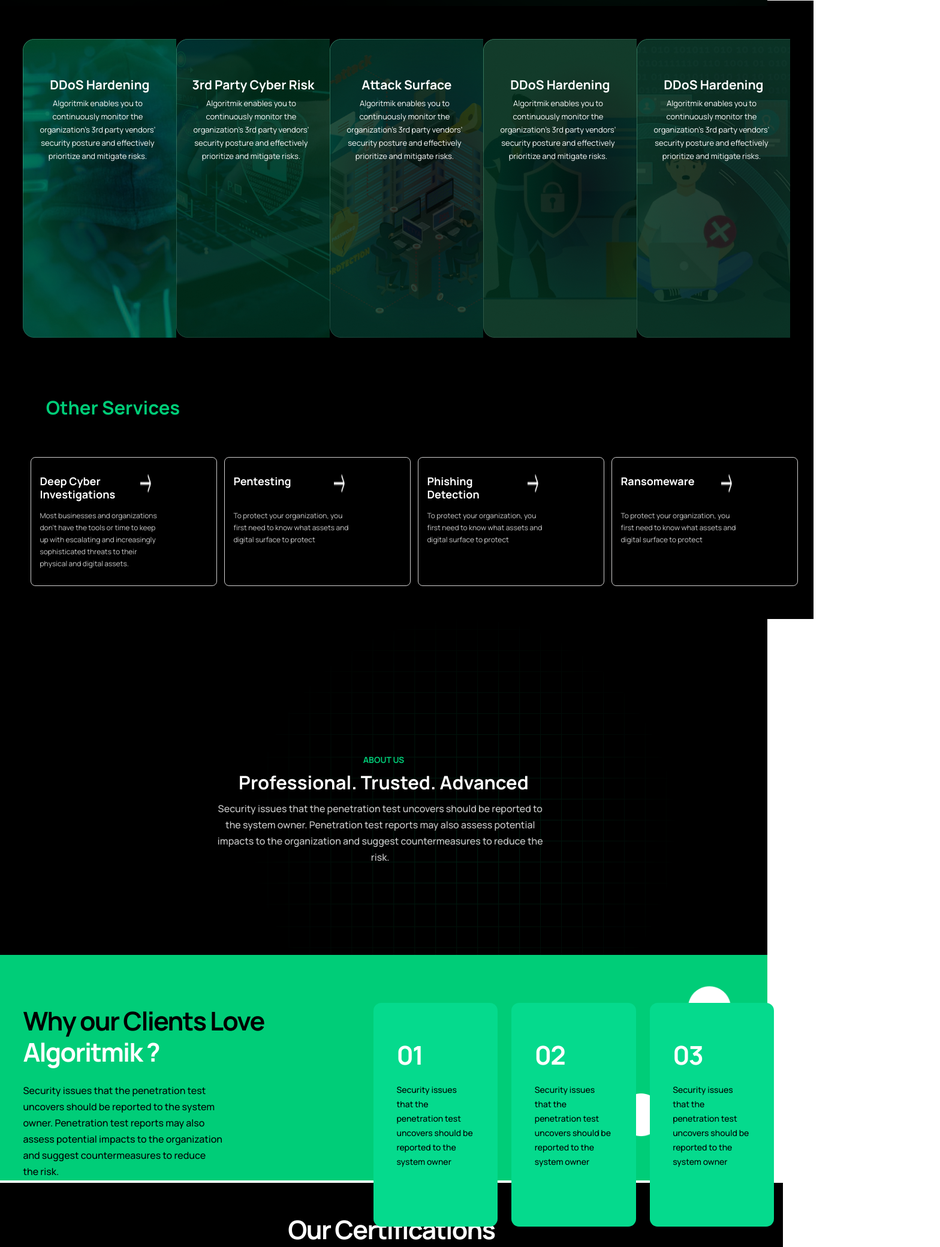
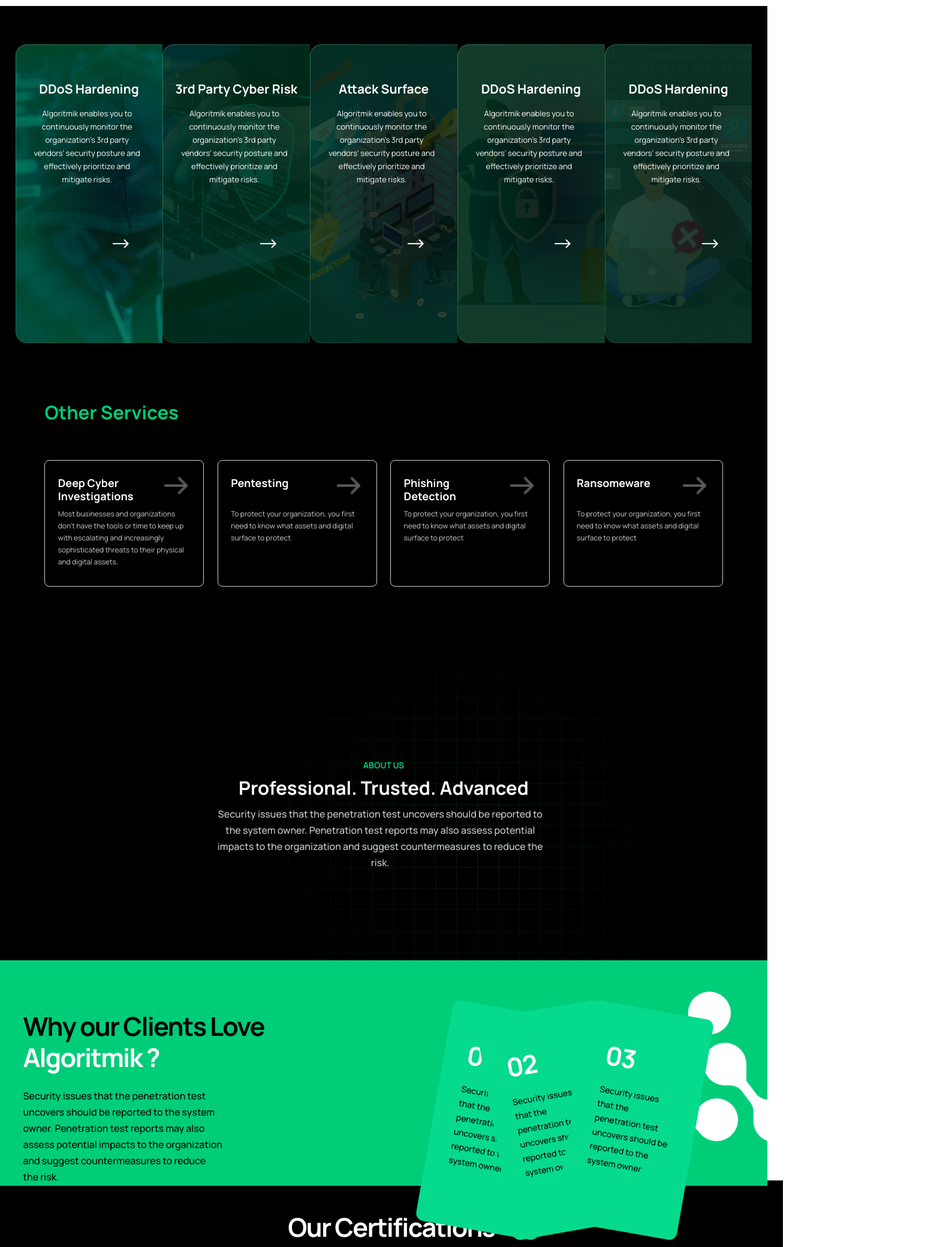
Before and after one commit to Harisht2811/Algo, a Gatsby site: page / in a window 1280 px wide. Shown: the part 719-2798 px from the top of the page at 60% size, 1568 px wide, since content can reach past the window. Built offline with nearby package versions, Linux system fonts and the light colour scheme; Gatsby itself is replaced by a stand-in of ours.

Commit message:
oct 31 15.51

```diff
--- a/src/component/homepage/algolove/algolove.css
+++ b/src/component/homepage/algolove/algolove.css
@@ -17,7 +17,7 @@
     display: inline-flex;
     position: absolute;
     top: 80px;
-    left:600px;
+    left:800px;
 
 }
 #titlealgotext{
@@ -51,8 +51,29 @@
 width:17%;
 border-radius: 13px;
 padding: 8% 5%;
-margin: 0 0 0 3%;
+margin: 0 0 0 -14%;
+transform: rotate(-10deg);
+
 }
+.issueCard1{
+    background-color: #05DA8D;
+    height: 250px;
+    width:17%;
+    border-radius: 13px;
+    padding: 8% 5%;
+    margin: 0 0 0 -10%;
+    transform: rotate(10deg);
+
+}
+.issueCard:hover{
+    transform: none;
+    margin: 0 0 0 2%;
+}
+.issueCard1:hover{
+    transform: none;
+    margin: 0 0 0 2%;
+
+    }
 #numberText{
     font-family: Manrope;
     font-size: 43px;
--- a/src/component/homepage/algolove/algolove.js
+++ b/src/component/homepage/algolove/algolove.js
@@ -14,7 +14,7 @@
 
         </div>
         <div className='algoCards'>
-          <div className='issueCard'>
+          <div className='issueCard1'>
          <p id='numberText'>01</p>
          <p id='issueText'>Security issues that the penetration test uncovers should be reported to the system owner</p>
           </div>
@@ -22,7 +22,7 @@
          <p id='numberText'>02</p>
          <p id='issueText'>Security issues that the penetration test uncovers should be reported to the system owner</p>
           </div>
-          <div className='issueCard'>
+          <div className='issueCard1'>
          <p id='numberText'>03</p>
          <p id='issueText'>Security issues that the penetration test uncovers should be reported to the system owner</p>
           </div>
--- a/src/component/homepage/carouselcard/carouselcard.css
+++ b/src/component/homepage/carouselcard/carouselcard.css
@@ -1,13 +1,13 @@
+
 .carouselCards{
     background-color: black;
-    width: 100%;
     height: 60vh;
-    padding: 5% 3%;
+    padding: 5% 2%;
     display: inline-flex;
-    margin: -1% 0 0 0;
 }
 .innercarouselCards1,.innercarouselCards2,.innercarouselCards3,.innercarouselCards4,.innercarouselCards5{
     padding: 5% 1%;
+    position: relative;
 }
 .innercarouselCards1{
     background-image: url('../../../images/homepage/algohome2.png');
@@ -61,5 +61,10 @@
     text-align: center;
     color: #FFFFFF;
     width: 85%;
-    margin: 5% 0 0 6%;
+    margin: 10% 0 0 6%;
 }
+.whiteArrow{
+    position: absolute;
+    top: 325px;
+    left: 160px;
+}
--- a/src/component/homepage/carouselcard/carouselcards.js
+++ b/src/component/homepage/carouselcard/carouselcards.js
@@ -9,6 +9,8 @@
 import Carouselcards6 from '../../../images/homepage/algohome7.png'
 import Carouselcards7 from '../../../images/homepage/algohome8.png'
 import Carouselcards8 from '../../../images/homepage/algohome9.png'
+import whiteArow from '../../../images/homepage/algohome28.png'
+
 
 
 function carousel() {
@@ -18,22 +20,27 @@
         <div className='innercarouselCards1'>
           <p id='carouselTitle'>DDoS Hardening</p>
           <p id='carouselText'>Algoritmik enables you to continuously monitor the organization’s 3rd party vendors’ security posture and effectively prioritize and mitigate risks.</p>
+          <img className='whiteArrow' src={whiteArow} alt='arrowimg'></img>
         </div>
         <div className='innercarouselCards2'>
           <p id='carouselTitle'>3rd Party Cyber Risk</p>
           <p id='carouselText'>Algoritmik enables you to continuously monitor the organization’s 3rd party vendors’ security posture and effectively prioritize and mitigate risks.</p>
+          <img className='whiteArrow' src={whiteArow} alt='arrowimg'></img>
         </div>
         <div className='innercarouselCards3'>
           <p id='carouselTitle'>Attack Surface</p>
           <p id='carouselText'>Algoritmik enables you to continuously monitor the organization’s 3rd party vendors’ security posture and effectively prioritize and mitigate risks.</p>
+          <img className='whiteArrow' src={whiteArow} alt='arrowimg'></img>
         </div>
         <div className='innercarouselCards4'>
           <p id='carouselTitle'>DDoS Hardening</p>
           <p id='carouselText'>Algoritmik enables you to continuously monitor the organization’s 3rd party vendors’ security posture and effectively prioritize and mitigate risks.</p>
+          <img className='whiteArrow' src={whiteArow} alt='arrowimg'></img>
         </div>
         <div className='innercarouselCards5'>
           <p id='carouselTitle'>DDoS Hardening</p>
           <p id='carouselText'>Algoritmik enables you to continuously monitor the organization’s 3rd party vendors’ security posture and effectively prioritize and mitigate risks.</p>
+          <img className='whiteArrow' src={whiteArow} alt='arrowimg'></img>
         </div>
 
       </div>
--- a/src/component/homepage/certifications/certifications.css
+++ b/src/component/homepage/certifications/certifications.css
@@ -3,6 +3,7 @@
     width: 100%;
     height: 75vh;
     padding: 4% 1%;
+    margin:-1% 0 0 0;
 }
 #titleCertificate{
     font-family: Manrope;
--- a/src/component/homepage/footer/footer.js
+++ b/src/component/homepage/footer/footer.js
@@ -1,5 +1,7 @@
 import React from 'react'
 import '../footer/footer.css'
+
+import { Link } from 'gatsby'
 
 import algofooter from '../../../images/homepage/algohome29.png'
 import socialIcon1 from '../../../images/homepage/algohome24.png'
@@ -31,8 +33,8 @@
                 </div>
                 <div className='section3'>
                 <p id='titlefooterText'>Services</p>
-                <p id='footerText'>3rd Party Cyber Risk</p>
-                <p id='footerText'>Attack Surface</p>
+                <Link to='/attacksurface'><p id='footerText'>3rd Party Cyber Risk</p></Link>
+                <Link to='/thirdparty'><p id='footerText'>Attack Surface</p></Link>
                 <p id='footerText'>DDoS Attack Simulation & Testing</p>
                 <p id='footerText'>DDOS Incident Response</p>
                 <p id='footerText'>Technology Hardening</p>
--- a/src/component/homepage/homebanner/homebanner.css
+++ b/src/component/homepage/homebanner/homebanner.css
@@ -1,9 +1,9 @@
 .homebg{
     position: relative;
+    height: 80vh;
 }
 .homeBannerimg{
     width: 100%;
-    height: 80vh;
 }
 .homeBanner{
     padding: 5% 5%;
--- a/src/component/homepage/services/services.css
+++ b/src/component/homepage/services/services.css
@@ -1,6 +1,5 @@
 .algoservices{
 background-color: black;
-width: 100%;
 height: 40vh;
 padding: 4% 3%;
 }
@@ -16,15 +15,14 @@
 }
 
 .servicesCard{
-    padding: 5% 1%;
+    padding: 5% 3%;
     display: grid;
     grid-template-columns: repeat(4,1fr);
     grid-row-gap: 11%;
-    grid-column-gap: 3%
+    grid-column-gap: 2%
 }
 .card{
-    padding: 10% 5%;
-    width:280px;
+    padding: 10% 8%;
     height: 156px;
     border-radius: 8px;
     border:1px solid rgb(209, 208, 208);
@@ -45,8 +43,7 @@
     width:50%
 }
 .arrowImg{
-    width: 18px;
-    margin: 0 0 0 10%;
+    margin: 0 0 0 30%;
 }
 #belowcardText{
     font-family: Manrope;
@@ -56,7 +53,6 @@
     letter-spacing: 0em;
     text-align: justified;
     color:#CBCBCB;
-    width: 70%;
     height:25%;
     margin: 10% 0 0 0;
 }
--- a/src/component/homepage/services/services.js
+++ b/src/component/homepage/services/services.js
@@ -1,7 +1,7 @@
 import React from 'react'
 import '../services/services.css'
 
-import Arrowimage from '../../../images/homepage/algohome28.png'
+import Arrowimage from '../../../images/homepage/algohome30.png'
 function services() {
   return (
    <>
```
Also changed, not shown: src/component/attacksurface/attack.js (+4 -4 lines), src/images/homepage/algohome30.png (added). Lines whose indentation alone changed are shown as unchanged.
